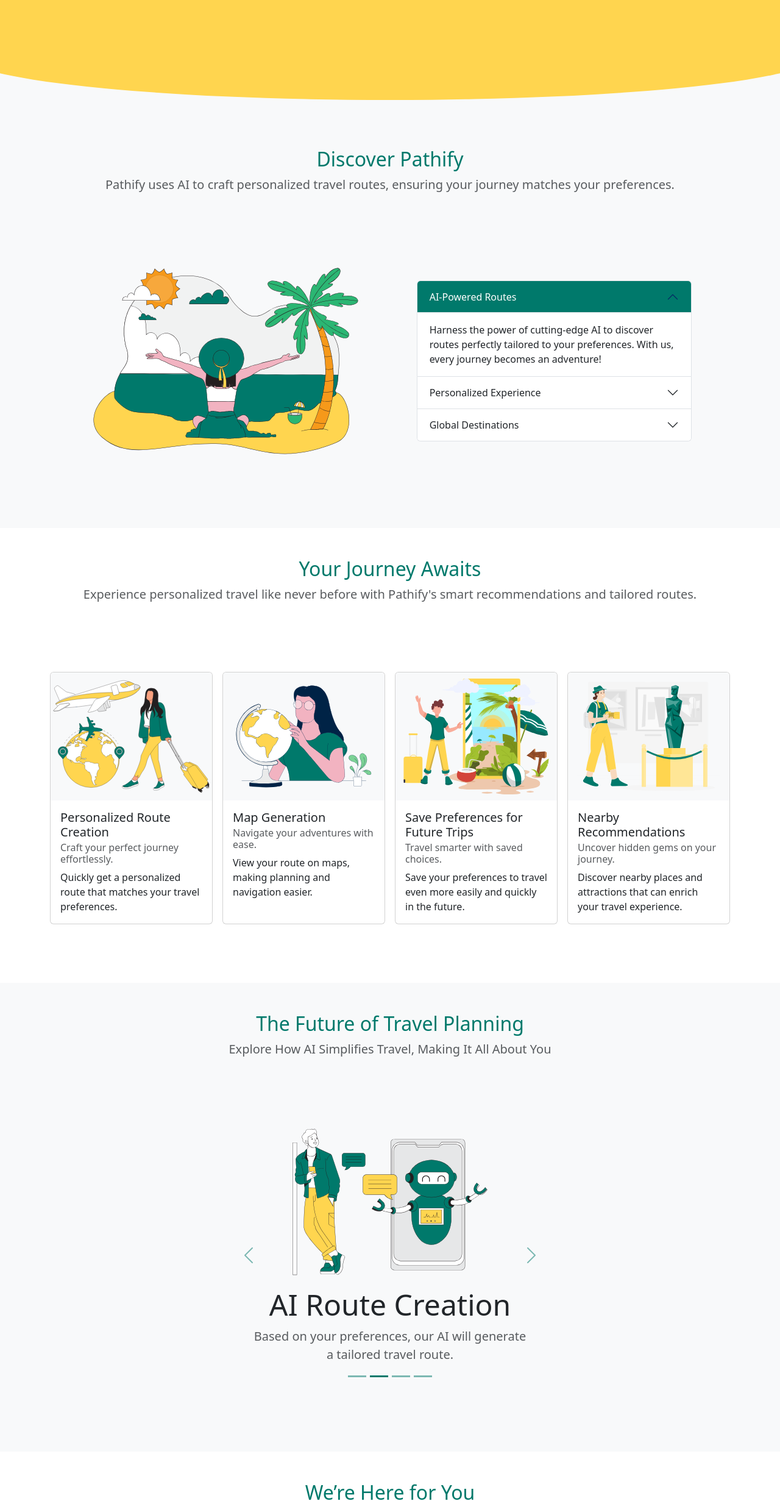
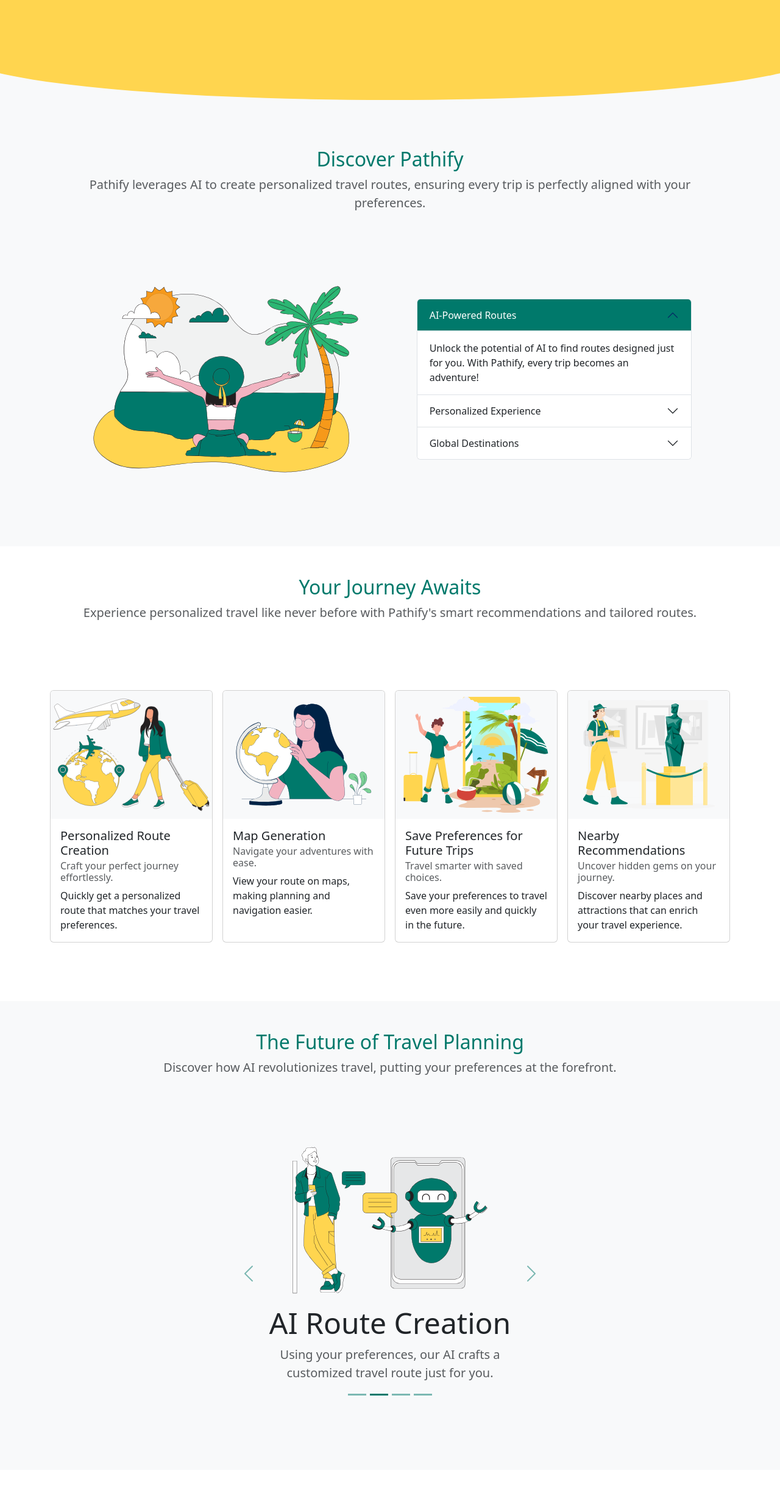
Before and after one commit to pkasprzak9/trip-app, a React (Create React App) app: page / in a window 1280 px wide. Shown: the part 712-3174 px from the top of the page at 61% size. Built offline with nearby package versions, Linux system fonts and the light colour scheme.

Commit message:
Change text in About and HowItWorks to avoid repetition.

```diff
--- a/src/components/StartPage/About.jsx
+++ b/src/components/StartPage/About.jsx
@@ -10,7 +10,7 @@
       <Container fluid="md" className="py-5">
         <div className="text-center px-5">
           <h2 className="text-primary">Discover Pathify</h2>
-          <p className="lead text-muted">Pathify uses AI to craft personalized travel routes, ensuring your journey matches your preferences.</p>
+          <p className="lead text-muted">Pathify leverages AI to create personalized travel routes, ensuring every trip is perfectly aligned with your preferences.</p>
         </div>
         <Row className="py-5 mt-5 align-items-center justify-content-evenly">
           <Col xs="10" lg="5" className="mb-5 mb-lg-0">
@@ -21,19 +21,19 @@
               <Accordion.Item eventKey="0">
                 <Accordion.Header>AI-Powered Routes</Accordion.Header>
                 <Accordion.Body>
-                  Harness the power of cutting-edge AI to discover routes perfectly tailored to your preferences. With us, every journey becomes an adventure!
+                  Unlock the potential of AI to find routes designed just for you. With Pathify, every trip becomes an adventure!
                 </Accordion.Body>
               </Accordion.Item>
               <Accordion.Item eventKey="1">
                 <Accordion.Header>Personalized Experience</Accordion.Header>
                 <Accordion.Body>
-                  Experience unforgettable moments with unique suggestions that match your tastes. Your ideal getaway is just a tap away!
+                  Enjoy personalized suggestions that match your unique preferences. Your perfect escape is only a tap away!
                 </Accordion.Body>
               </Accordion.Item>
               <Accordion.Item eventKey="2">
                 <Accordion.Header>Global Destinations</Accordion.Header>
                 <Accordion.Body>
-                  Explore the world’s most beautiful spots with routes optimized just for you. It’s time for an adventure that will enchant you!
+                  Discover stunning destinations worldwide, with routes tailored just for you. Embark on an adventure designed to inspire!
                 </Accordion.Body>
               </Accordion.Item>
             </Accordion>
--- a/src/components/StartPage/HowItWorks.jsx
+++ b/src/components/StartPage/HowItWorks.jsx
@@ -11,7 +11,7 @@
       <Container fluid="md" className="py-5">
         <div className="text-center px-5">
           <h2 className="text-primary">The Future of Travel Planning</h2>
-          <p className="lead text-muted">Explore How AI Simplifies Travel, Making It All About You</p>
+          <p className="lead text-muted">Discover how AI revolutionizes travel, putting your preferences at the forefront.</p>
         </div>
 
         <Row className="justify-content-center align-items-center py-5 mt-5">
@@ -21,28 +21,28 @@
                 <img src={firstImage} alt="" className="img-fluid px-5" />
                 <h3 className="heading display-5">Set Your Preferences</h3>
                 <p className="lead mb-5 text-muted">
-                  Input your location, budget, and travel style, and we’ll handle the rest!
+                  Enter your location, budget, and travel style, and let us take care of the rest!
                 </p>
               </Carousel.Item>
               <Carousel.Item interval={4000} className="text-center px-5">
                 <img src={secondImage} alt="" className="img-fluid px-5" />
                 <h3 className="heading display-5">AI Route Creation</h3>
                 <p className="lead mb-5 text-muted">
-                  Based on your preferences, our AI will generate a tailored travel route.
+                  Using your preferences, our AI crafts a customized travel route just for you.
                 </p>
               </Carousel.Item>
               <Carousel.Item interval={4000} className="text-center px-5">
                 <img src={thirdImage} alt="" className="img-fluid px-5" />
                 <h3 className="heading display-5">View Your Route</h3>
                 <p className="lead mb-5 text-muted">
-                  See your personalized route mapped out with all the stops you want to hit.
+                  Visualize your customized route with all your desired stops perfectly mapped.
                 </p>
               </Carousel.Item>
               <Carousel.Item interval={4000} className="text-center px-5">
                 <img src={fourthImage} alt="" className="img-fluid px-5" />
                 <h3 className="heading display-5">Save & Customize</h3>
                 <p className="lead mb-5 text-muted">
-                  Store your travel preferences for next time or make any necessary tweaks.
+                  Save your preferences for future trips, or make adjustments to fit your current plans.
                 </p>
               </Carousel.Item>
             </Carousel>
```
